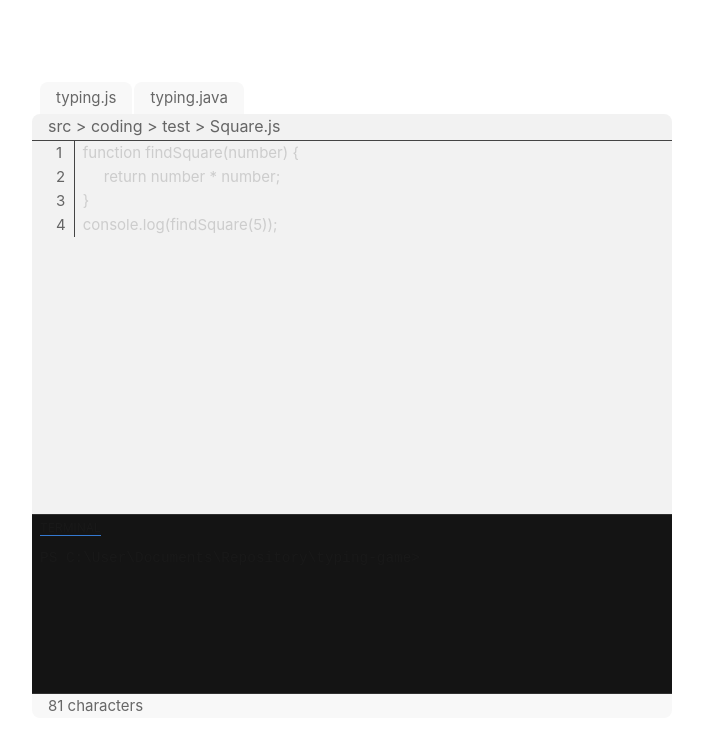
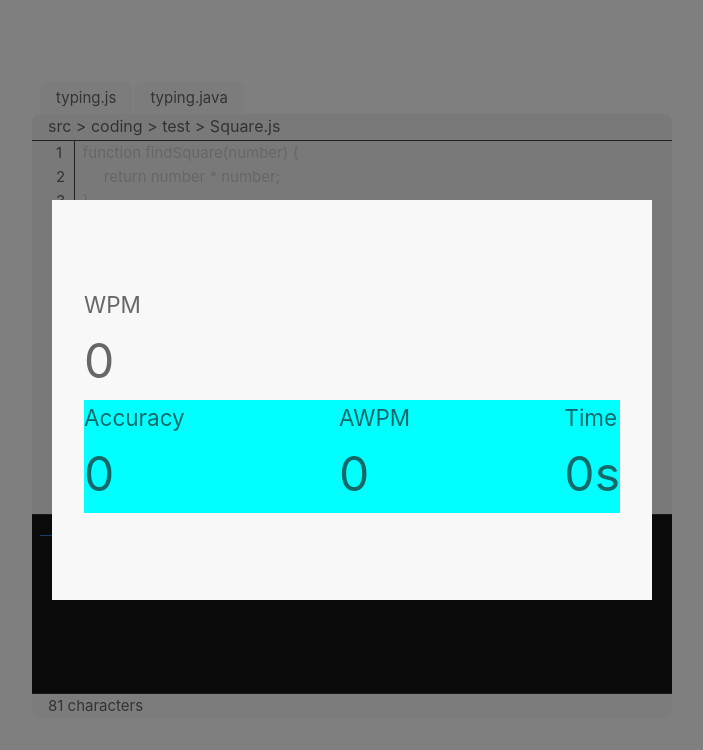
Before and after one commit to jamescorpuz88/typing-game, a Vue app: page / in a window 1280 px wide. Shown: the top 750 px of the page, without its empty margins (288-991 px from the left). Built offline with nearby package versions, Linux system fonts and the light colour scheme.

Commit message:
Terminal and Popup

```diff
--- a/src/App.vue
+++ b/src/App.vue
@@ -1,12 +1,11 @@
 <script setup>
-import Home from './pages/Home.vue'
+import TypingGame from './pages/TypingGame.vue'
 </script>
 
 <template>
   <main>
-    <Home />
+    <TypingGame />
   </main>
 </template>
 
-<style scoped>
-</style>
+<style scoped></style>
--- /dev/null
+++ b/src/components/GameStatPopup.vue
@@ -0,0 +1,103 @@
+<template>
+  <div>
+    <div class="popup" v-if="isVisible">
+      <div class="backdrop" @click="$emit('closePopup')"></div>
+      <div class="content container">
+        <div class="stats">
+          <h2>{{ `WPM` }}</h2>
+          <h1>{{ `${gameData.wpm}` }}</h1>
+          <div class="stat-row">
+            <div>
+              <h2>{{ `Accuracy` }}</h2>
+              <h1>{{ `${gameData.accuracy}` }}</h1>
+            </div>
+            <div>
+              <h2>{{ `AWPM` }}</h2>
+              <h1>{{ `${gameData.awpm}` }}</h1>
+            </div>
+            <div>
+              <h2>{{ `Time` }}</h2>
+              <h1>{{ `${gameData.time}s` }}</h1>
+            </div>
+          </div>
+        </div>
+      </div>
+    </div>
+  </div>
+</template>
+
+<script>
+export default {
+  name: 'GameStatPopup',
+  props: {
+    isVisible: { type: Boolean, required: true },
+    gameData: { type: Object, required: true }
+  },
+  setup(props) {
+    console.log(props.isVisible)
+  },
+  data() {
+    return {
+      gameStat: {}
+    }
+  },
+  watch: {
+    gameData(newVal) {
+      this.gameStat = newVal
+    }
+  }
+}
+</script>
+
+<style>
+.popup {
+  position: absolute;
+  left: 0;
+  top: 0;
+
+  width: 100vw;
+  height: 100vh;
+}
+
+.backdrop {
+  width: 100%;
+  height: 100%;
+
+  background-color: rgba(0, 0, 0, 0.5);
+}
+
+.content {
+  position: absolute;
+  left: 50%;
+  top: 50%;
+
+  transform: translate(-50%, -50%);
+
+  width: 600px;
+  height: 400px;
+
+  display: flex;
+  align-items: center;
+
+  padding: 32px;
+}
+
+.stats {
+  display: flex;
+  flex-direction: column;
+  flex: 1;
+}
+
+.stat-row {
+  background-color: aqua;
+
+  display: flex;
+  flex: 1;
+  justify-content: space-between;
+}
+
+h1 {
+  margin: 0;
+  font-size: 48px;
+}
+</style>
--- a/src/components/Terminal.vue
+++ b/src/components/Terminal.vue
@@ -5,11 +5,10 @@
     </div>
     <div class="terminal-text">
       <p>
-        <!-- PS C:\User\Documents\Repository\typing-game>{{ gameObject.gameState ? ' npm start' : '' }} -->
         PS C:\User\Documents\Repository\typing-game>
-        {{ gameObject.gameState || gameObject.startTime !== 0 ? ' npm start' : '' }}
+        {{ gameStat.isStarted || gameStat.startTime !== 0 ? ' npm start' : '' }}
       </p>
-      <div v-if="gameObject.startTime !== 0" style="margin-left: 16px">
+      <div v-if="gameStat.startTime !== 0" style="margin-left: 16px">
         <p>{{ `WPM: ${gameStat.wpm}` }}</p>
         <p>{{ `Accuracy: ${gameStat.accuracy}%` }}</p>
         <p>{{ `AWPM: ${gameStat.awpm}` }}</p>
@@ -25,46 +24,23 @@ import { ref } from 'vue'
 export default {
   name: 'Terminal',
   props: {
-    gameState: { type: Object, required: true }
+    propData: { type: Object, required: true }
   },
   setup(props) {
-    const gameObject = ref(props.gameState)
-    const gameStat = ref({
-      wpm: 0,
-      awpm: 0,
-      accuracy: 0,
-      time: 0
-    })
+    const gameStat = ref(props.propData)
 
     return {
-      gameObject,
       gameStat
     }
   },
   methods: {
-    processData() {
-      if (!this.gameObject.gameState) return
-
-      const wpm = Math.round(
-        this.gameObject.correct / 5 / ((Date.now() - this.gameObject.startTime) / 60000)
-      )
-      const accuracy = Math.round((this.gameObject.correct / this.gameObject.total) * 100)
-      const awpm = wpm * (accuracy / 100)
-      const time = (Date.now() - this.gameObject.startTime) / 1000
-
-      this.gameStat = {
-        wpm,
-        awpm,
-        accuracy,
-        time
-      }
+    updateGameStat(gameStat) {
+      this.gameStat = gameStat
     }
   },
   watch: {
-    gameState(newVal) {
-      this.gameObject = newVal
-
-      this.processData()
+    propData(newVal) {
+      this.updateGameStat(newVal)
     }
   }
 }
--- a/src/components/TypingArea.vue
+++ b/src/components/TypingArea.vue
@@ -32,6 +32,7 @@
         class="hidden"
         v-model="currentTypings"
         ref="play-field"
+        v-if="canType"
         @input="processInput"
       ></textarea>
     </div>
@@ -42,7 +43,8 @@
 export default {
   name: 'TypingArea',
   props: {
-    problem: { problem: Object, required: true }
+    problem: { problem: Object, required: true },
+    popupVisible: { type: Boolean, required: true }
   },
   data() {
     return {
@@ -64,7 +66,10 @@ export default {
         correct: 0,
         incorrect: 0,
         total: 0
-      }
+      },
+
+      // Other State
+      canType: true
     }
   },
   setup() {},
@@ -97,6 +102,8 @@ export default {
     },
 
     checkInput(e) {
+      if (this.popupVisible) return
+
       if (e.key === 'Tab') {
         this.currentTypings += 'Æ'
 
@@ -112,12 +119,12 @@ export default {
 
         // Apply the key press to the current typings
         if (!this.$refs['play-field'].matches(':focus')) {
-          console.log('test')
           if (e.key === 'Enter') {
             this.currentTypings += '\n'
-          } else {
-            this.currentTypings += e.key
           }
+          // } else {
+          //   this.currentTypings += e.key
+          // }
           this.$refs['play-field'].focus()
         }
       }
@@ -135,13 +142,8 @@ export default {
 
       // Check if game is over
       if (this.referenceText.join('') === this.processedInput.join('')) {
-        const timeTaken = (Date.now() - this.startTime) / 60000
-        const wpm = this.referenceText.join('').length / 5 / timeTaken
-
-        alert('You have completed the typing test!\n Your WPM is: ' + wpm.toFixed(2))
-
         this.resetGame()
-        this.$emit('getNewProblem')
+        this.$emit('gameFinish')
       }
 
       // Count correct and incorrect characters
@@ -174,7 +176,7 @@ export default {
       }
 
       this.gameState = newGameState
-      this.$emit('updateGameState', this.gameState)
+      this.$emit('updateGameData', this.gameState)
     },
 
     // Handle character color based on correctness
@@ -203,6 +205,9 @@ export default {
   watch: {
     problem(newProblem) {
       this.setupText(newProblem.problem)
+    },
+    popupVisible(newVisibility) {
+      this.canType = !newVisibility
     }
   }
 }
--- a/src/pages/Home.vue
+++ /dev/null
@@ -1,65 +0,0 @@
-<script>
-import Tabs from '@/components/Tabs.vue'
-import TypingArea from '@/components/TypingArea.vue'
-import Terminal from '@/components/Terminal.vue'
-import TypingFooter from '@/components/TypingFooter.vue'
-import { jsProblems } from '@/data/codingJsProblems'
-
-export default {
-  name: 'Home',
-  components: {
-    Tabs,
-    TypingArea,
-    Terminal,
-    TypingFooter
-  },
-  data() {
-    return {
-      tabItems: ['typing.js', 'typing.java'],
-      typingText: jsProblems[Math.floor(Math.random() * jsProblems.length)],
-      gameState: false,
-      gameStat: {
-        gameState: false,
-        startTime: 0,
-        correct: 0,
-        total: 0
-      }
-      // typingText: jsProblems[4]
-    }
-  },
-  methods: {
-    randomizeProblem() {
-      const randomIndex = Math.floor(Math.random() * jsProblems.length)
-      this.typingText = jsProblems[randomIndex]
-      // this.typingText = jsProblems[4]
-    },
-
-    updateStatistic(statistic) {
-      this.gameStat = {
-        gameState: this.gameState,
-        startTime: this.gameStat.startTime,
-        ...statistic
-      }
-    }
-  },
-  mounted() {
-    this.randomizeProblem()
-  }
-}
-</script>
-
-<template @input="checkInput">
-  <div class="type-field">
-    <Tabs :tabs="tabItems" />
-    <TypingArea
-      :problem="typingText"
-      @get-new-problem="randomizeProblem"
-      @game-start="(time) => (gameStat.startTime = time)"
-      @update-game-state="updateStatistic"
-    />
-    <Terminal :game-state="gameStat" />
-    <TypingFooter :problem="typingText" />
-  </div>
-</template>
-
-<style scoped></style>
--- /dev/null
+++ b/src/pages/TypingGame.vue
@@ -0,0 +1,115 @@
+<script>
+import Tabs from '@/components/Tabs.vue'
+import TypingArea from '@/components/TypingArea.vue'
+import Terminal from '@/components/Terminal.vue'
+import TypingFooter from '@/components/TypingFooter.vue'
+import GameStatPopup from '@/components/GameStatPopup.vue'
+import { jsProblems } from '@/data/codingJsProblems'
+import { handleError } from 'vue'
+
+export default {
+  name: 'TypingGame',
+  components: {
+    Tabs,
+    TypingArea,
+    Terminal,
+    TypingFooter,
+    GameStatPopup
+  },
+  data() {
+    return {
+      tabItems: ['typing.js', 'typing.java'],
+      typingText: jsProblems[Math.floor(Math.random() * jsProblems.length)],
+      // typingText: jsProblems[4]
+
+      // Game Data
+      isStarted: false,
+      startTime: 0,
+      gameStat: {
+        isStarted: false,
+        startTime: 0,
+        wpm: 0,
+        awpm: 0,
+        accuracy: 0,
+        time: 0
+      },
+
+      // Popup
+      isPopupVisible: true
+    }
+  },
+  methods: {
+    randomizeProblem() {
+      const randomIndex = Math.floor(Math.random() * jsProblems.length)
+      this.typingText = jsProblems[randomIndex]
+      // this.typingText = jsProblems[4]
+    },
+
+    updateData(data) {
+      const gameData = {
+        gameState: this.isStarted,
+        startTime: this.startTime,
+        ...data
+      }
+
+      this.processGameData(gameData)
+    },
+
+    processGameData(gameData) {
+      if (!gameData.gameState) {
+        return
+      }
+
+      const wpm = Math.round(gameData.correct / 5 / ((Date.now() - gameData.startTime) / 60000))
+      const accuracy = Math.round((gameData.correct / gameData.total) * 100)
+      const awpm = wpm * (accuracy / 100)
+      const time = (Date.now() - gameData.startTime) / 1000
+
+      const gameStat = {
+        isStarted: gameData.gameState,
+        startTime: gameData.startTime,
+        wpm,
+        awpm,
+        accuracy,
+        time
+      }
+
+      this.gameStat = gameStat
+    },
+
+    gameFinish() {
+      this.openPopup()
+      this.randomizeProblem()
+    },
+
+    openPopup() {
+      this.isPopupVisible = true
+    },
+
+    closePopup() {
+      this.isPopupVisible = false
+    }
+  },
+  mounted() {
+    this.randomizeProblem()
+  }
+}
+</script>
+
+<template @input="checkInput">
+  <div class="type-field">
+    <Tabs :tabs="tabItems" />
+    <TypingArea
+      :problem="typingText"
+      :popup-visible="isPopupVisible"
+      @game-start="(time) => (startTime = time)"
+      @game-finish="gameFinish"
+      @update-game-data="updateData"
+    />
+    <Terminal :prop-data="gameStat" />
+    <TypingFooter :problem="typingText" />
+    <GameStatPopup :is-visible="isPopupVisible" :game-data="gameStat" @closePopup="closePopup" />
+  </div>
+</template>
+
+<style scoped></style>
```
